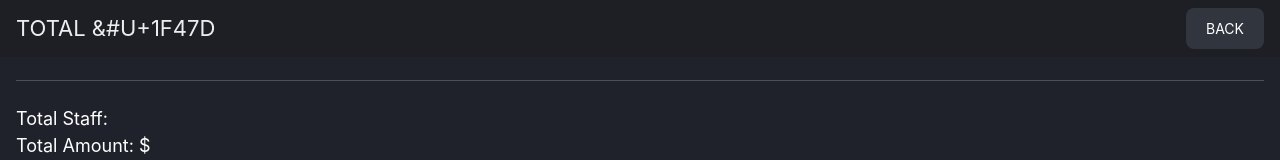
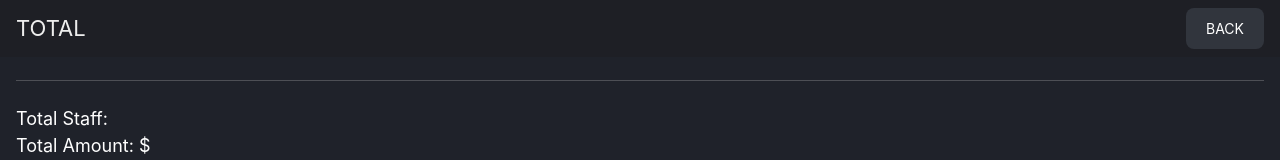
Before and after one commit to aa-rube/rico_ar_web, a React (Create React App) app: page /busket in a window 1280 px wide. Shown: the top 160 px of the page. Built offline with nearby package versions, Linux system fonts and the light colour scheme.

Commit message:
Текста везде поменял на англ

```diff
--- a/src/pages/basket/Basket.tsx
+++ b/src/pages/basket/Basket.tsx
@@ -43,7 +43,7 @@ export default function Basket({ userData }: { userData: any }) {
     <div className="busket__container">
       <div className="busket__first_child">
         <div className="header">
-          <h2>TOTAL &#U+1F47D </h2>
+          <h2>TOTAL </h2>
           <button onClick={goToHome}>BACK</button>
         </div>
 
```
